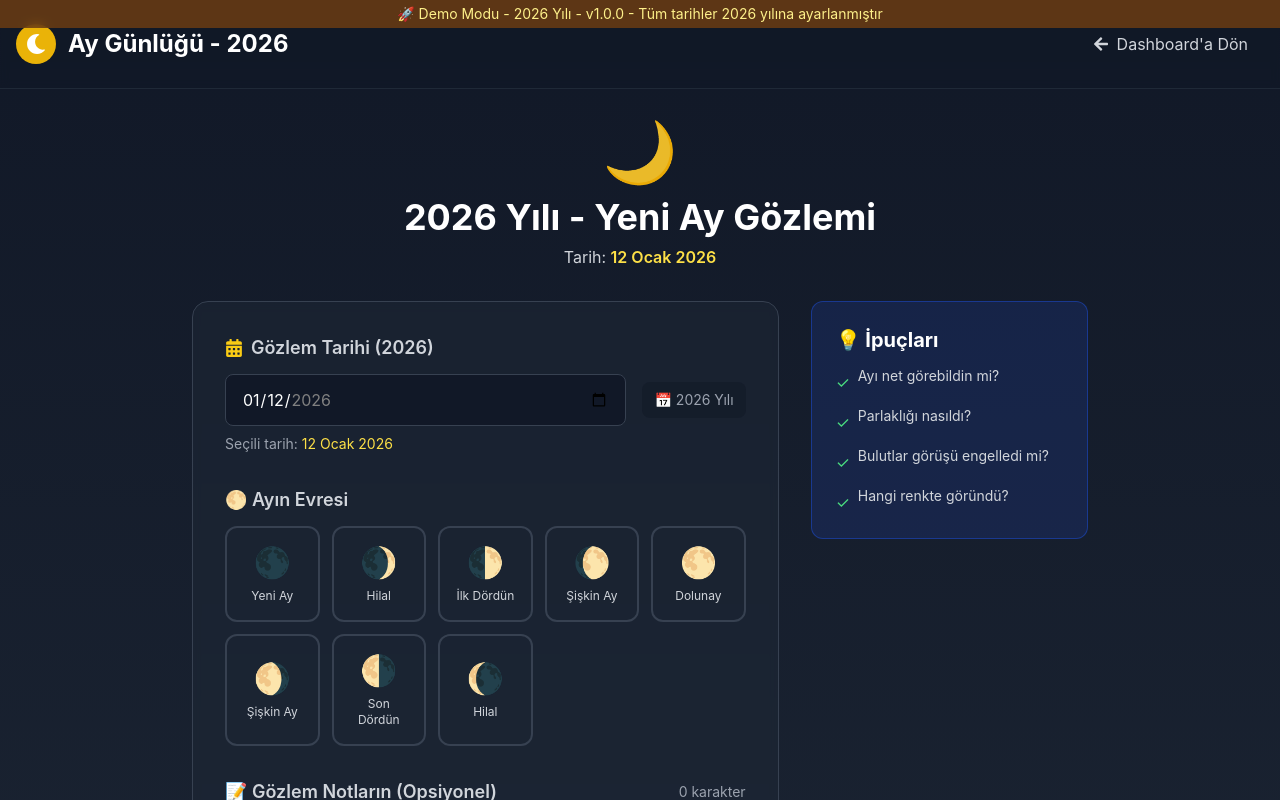
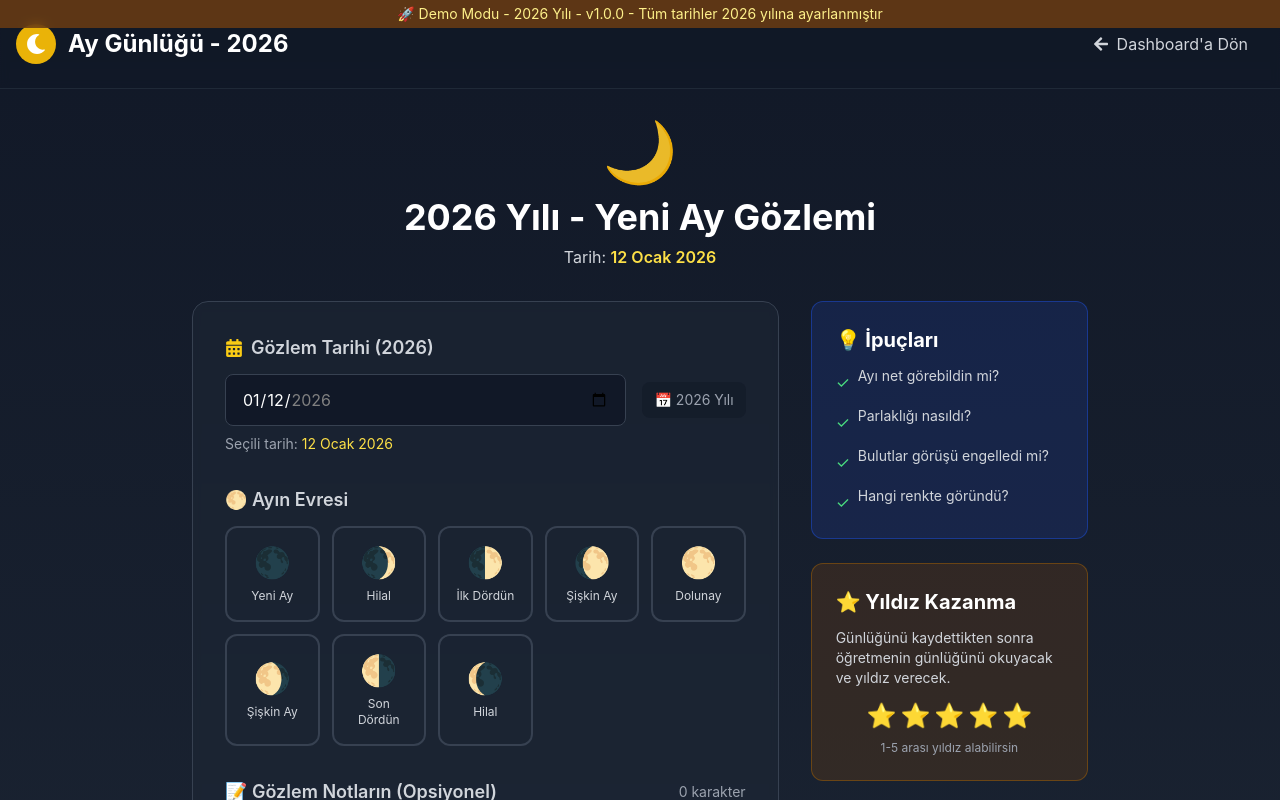
Before and after one commit to yrdgl/subasiooaygunlugum, a React (Create React App) app in the folder frontend/: page /YeniGunluk in a window 1280 px wide. Shown: the top 800 px of the page. Built offline with nearby package versions, Linux system fonts and the light colour scheme.

Commit message:
Update YeniGunluk.js

```diff
--- a/frontend/src/pages/YeniGunluk.js
+++ b/frontend/src/pages/YeniGunluk.js
@@ -4,12 +4,10 @@ import {
   FaArrowLeft, FaSave
 } from 'react-icons/fa';
 import { Link, useNavigate, useLocation } from 'react-router-dom';
-import { useToast } from '@/hooks/use-toast'; // Bu import'u ekleyin
 
 function YeniGunluk() {
   const navigate = useNavigate();
   const location = useLocation();
-  const { toast } = useToast(); // Toast hook'unu ekleyin
 
   const getUrlDate = () => {
     const searchParams = new URLSearchParams(location.search);
@@ -79,11 +77,7 @@ function YeniGunluk() {
     e.preventDefault();
 
     if (!formData.ayEvresi) {
-      toast({
-        title: "Hata",
-        description: "Lütfen ayın evresini seçin!",
-        variant: "destructive"
-      });
+      alert("❌ Lütfen ayın evresini seçin!");
       return;
     }
 
@@ -100,21 +94,21 @@ function YeniGunluk() {
       tamIcerik: formData.gozlem || '',
       goruntulenme: 0,
       duzenlemeTarihi: null,
-      olusturmaTarihi: new Date().toLocaleString('tr-TR')
+      olusturmaTarihi: new Date().toLocaleString('tr-TR'),
+      // Yıldız alanları eklendi
+      ogretmenYildizi: null,
+      ogretmenYorumu: null,
+      yildizVerilmeTarihi: null
     };
 
     const mevcutGunlukler = JSON.parse(localStorage.getItem('gunlukVerileri') || '[]');
     mevcutGunlukler.unshift(gunlukVerisi);
     localStorage.setItem('gunlukVerileri', JSON.stringify(mevcutGunlukler));
 
-    toast({
-      title: "✅ Günlük Kaydedildi",
-      description: `Tarih: ${formatDisplayDate(formData.tarih)}\nAy Evresi: ${secilenAyEvresi?.ad}`,
-    });
+    alert(`✅ Günlük başarıyla kaydedildi!\nTarih: ${formatDisplayDate(formData.tarih)}\nAy Evresi: ${secilenAyEvresi?.ad}`);
 
-    setTimeout(() => {
-      navigate('/Gunlukler');
-    }, 1500);
+    // DÜZELTME BURADA: Gunlukler'e değil, OgrenciDashboard'a yönlendir
+    navigate('/OgrenciDashboard');
   };
 
   const handleDemoDoldur = () => {
@@ -132,10 +126,7 @@ function YeniGunluk() {
 
     setKarakterSayisi(120);
 
-    toast({
-      title: "Demo Bilgileri Yüklendi",
-      description: "Kaydetmek için 'GÜNLÜĞÜ KAYDET' butonuna tıklayın.",
-    });
+    alert("Demo bilgileri yüklendi. Kaydetmek için 'GÜNLÜĞÜ KAYDET' butonuna tıklayın.");
   };
 
   return (
@@ -269,10 +260,7 @@ function YeniGunluk() {
                         onClick={() => {
                           setFormData(prev => ({ ...prev, gozlem: '' }));
                           setKarakterSayisi(0);
-                          toast({
-                            title: "Temizlendi",
-                            description: "Gözlem notları temizlendi.",
-                          });
+                          alert("Gözlem notları temizlendi.");
                         }}
                         className="text-gray-400 hover:text-white text-sm"
                       >
@@ -306,7 +294,7 @@ function YeniGunluk() {
               </div>
             </div>
 
-            {/* Sağ: Yardım ve Bilgi - SADECE İPUÇLARI BÖLÜMÜ */}
+            {/* Sağ: Yardım ve Bilgi */}
             <div className="space-y-6">
               <div className="bg-blue-900/30 rounded-xl p-6 border border-blue-700/50">
                 <h3 className="text-xl font-bold text-white mb-3">
@@ -331,6 +319,24 @@ function YeniGunluk() {
                   </li>
                 </ul>
               </div>
+
+              {/* Yıldız Bilgisi */}
+              <div className="bg-yellow-900/30 rounded-xl p-6 border border-yellow-700/50">
+                <h3 className="text-xl font-bold text-white mb-3">
+                  ⭐ Yıldız Kazanma
+                </h3>
+                <p className="text-gray-300 text-sm mb-3">
+                  Günlüğünü kaydettikten sonra öğretmenin günlüğünü okuyacak ve yıldız verecek.
+                </p>
+                <div className="text-center">
+                  <div className="inline-flex items-center space-x-1">
+                    {[...Array(5)].map((_, i) => (
+                      <span key={i} className="text-yellow-400 text-2xl">⭐</span>
+                    ))}
+                  </div>
+                  <p className="text-gray-400 text-xs mt-2">1-5 arası yıldız alabilirsin</p>
+                </div>
+              </div>
             </div>
           </div>
         </div>
```
